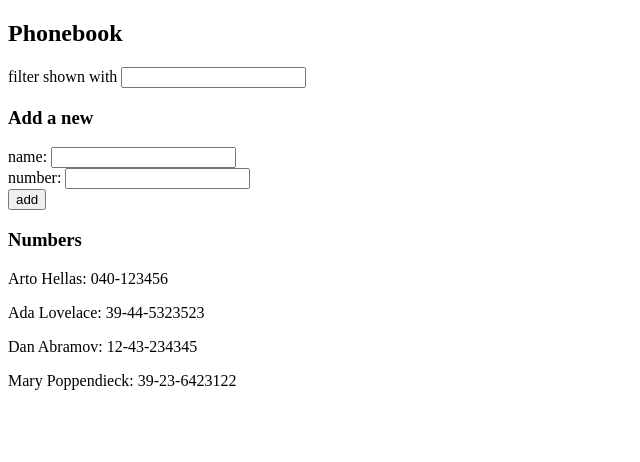
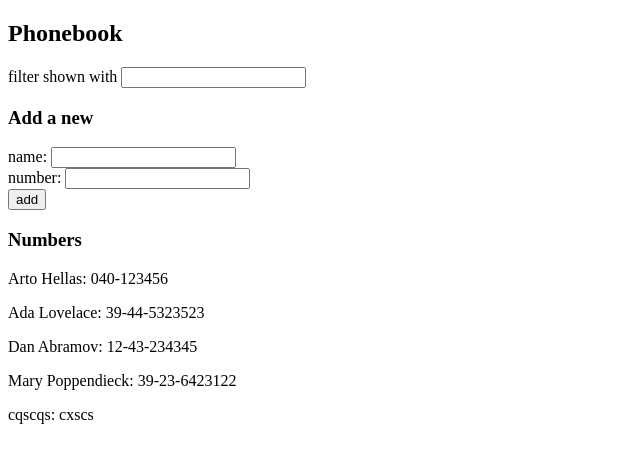
Before and after one commit to Kerim1030/FullStackExercise, a React (Vite) app in the folder part2/phonebook/: page / in a window 1280 px wide. Shown: the top 462 px of the page, without its empty margins (0-640 px from the left). Built offline with nearby package versions, Linux system fonts and the light colour scheme; data requests are answered from the project's data file.

Commit message:
Exercise 2.11 and Exercise 2.12

```diff
--- /dev/null
+++ b/part2/phonebook/db.json
@@ -0,0 +1,29 @@
+{
+  "persons": [
+    {
+      "name": "Arto Hellas",
+      "number": "040-123456",
+      "id": "1"
+    },
+    {
+      "name": "Ada Lovelace",
+      "number": "39-44-5323523",
+      "id": "2"
+    },
+    {
+      "name": "Dan Abramov",
+      "number": "12-43-234345",
+      "id": "3"
+    },
+    {
+      "name": "Mary Poppendieck",
+      "number": "39-23-6423122",
+      "id": "4"
+    },
+    {
+      "id": "7186",
+      "name": "cqscqs",
+      "number": "cxscs"
+    }
+  ]
+}
--- a/part2/phonebook/package.json
+++ b/part2/phonebook/package.json
@@ -10,6 +10,7 @@
     "preview": "vite preview"
   },
   "dependencies": {
+    "axios": "^1.13.5",
     "react": "^19.2.0",
     "react-dom": "^19.2.0"
   },
--- a/part2/phonebook/src/App.jsx
+++ b/part2/phonebook/src/App.jsx
@@ -1,15 +1,11 @@
-import { useState } from 'react'
+import { useState, useEffect } from 'react'
 import PersonForm from './components/PersonForm'
 import Filter from './components/Filter'
 import Persons from './components/Persons'
+import axios from 'axios'
 
 const App = () => {
-  const [persons, setPersons] = useState([
-    { name: 'Arto Hellas', number: '040-123456', id: 1 },
-    { name: 'Ada Lovelace', number: '39-44-5323523', id: 2 },
-    { name: 'Dan Abramov', number: '12-43-234345', id: 3 },
-    { name: 'Mary Poppendieck', number: '39-23-6423122', id: 4 }
-  ])
+  const [persons, setPersons] = useState([])
   const [newName, setNewName] = useState('')
   const [newNumber, setNewNumber] = useState('')
   const [showFilter, setShowFilter] = useState('')
@@ -26,10 +22,28 @@
       name: newName,
       number: newNumber
     }
-    setPersons(persons.concat(personObject))
-    setNewName('')
-    setNewNumber('')
+    axios
+    .post('http://localhost:3001/persons', personObject)
+    .then(response => {
+      setPersons(persons.concat(response.data))
+      setNewName('')
+      setNewNumber('')
+    })
+
   }
+
+
+
+  useEffect(() => {
+    console.log('effect')
+    axios
+      .get('http://localhost:3001/persons')
+      .then(response => {
+        console.log('promise fulfilled')
+        setPersons(response.data)
+      })
+  }, [])
+  console.log('render', persons.length, 'persons')
 
   return (
     <div>
```
Also changed, not shown: 1 other file (tests, documents, lock files or other folders).
